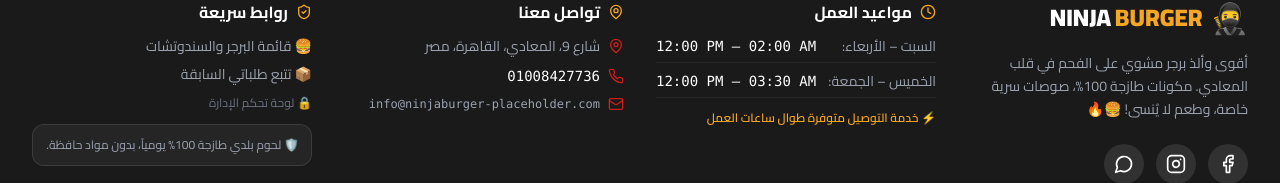
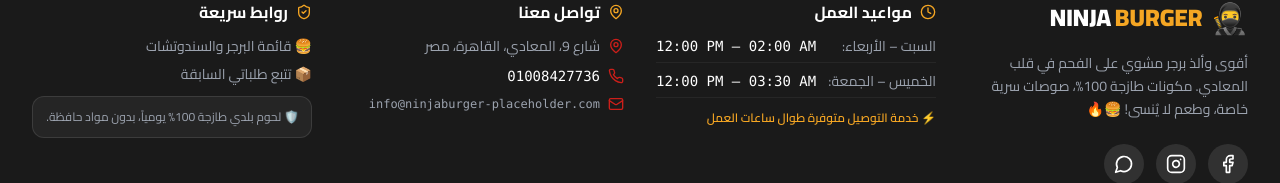
Before and after one commit to AhmedELNajjar-dev/ninja-burger, a Next.js app: page / in a window 1280 px wide. Shown: the part 1784-1967 px from the top of the page. Built offline with nearby package versions, Linux system fonts and the light colour scheme; no server answers.

Commit message:
fix(footer): remove admin dashboard link from quick links

```diff
--- a/components/Footer.tsx
+++ b/components/Footer.tsx
@@ -129,11 +129,6 @@ export function Footer() {
                   {isArabic ? '📦 تتبع طلباتي السابقة' : '📦 Track My Orders'}
                 </Link>
               </li>
-              <li>
-                <Link href="/admin" className="hover:text-ninja-yellow transition-colors text-xs text-gray-500">
-                  {isArabic ? '🔒 لوحة تحكم الإدارة' : '🔒 Admin Dashboard'}
-                </Link>
-              </li>
             </ul>
             <div className="p-3 bg-white/5 rounded-xl border border-white/10 text-xs text-gray-400 mt-2">
               {isArabic
```
